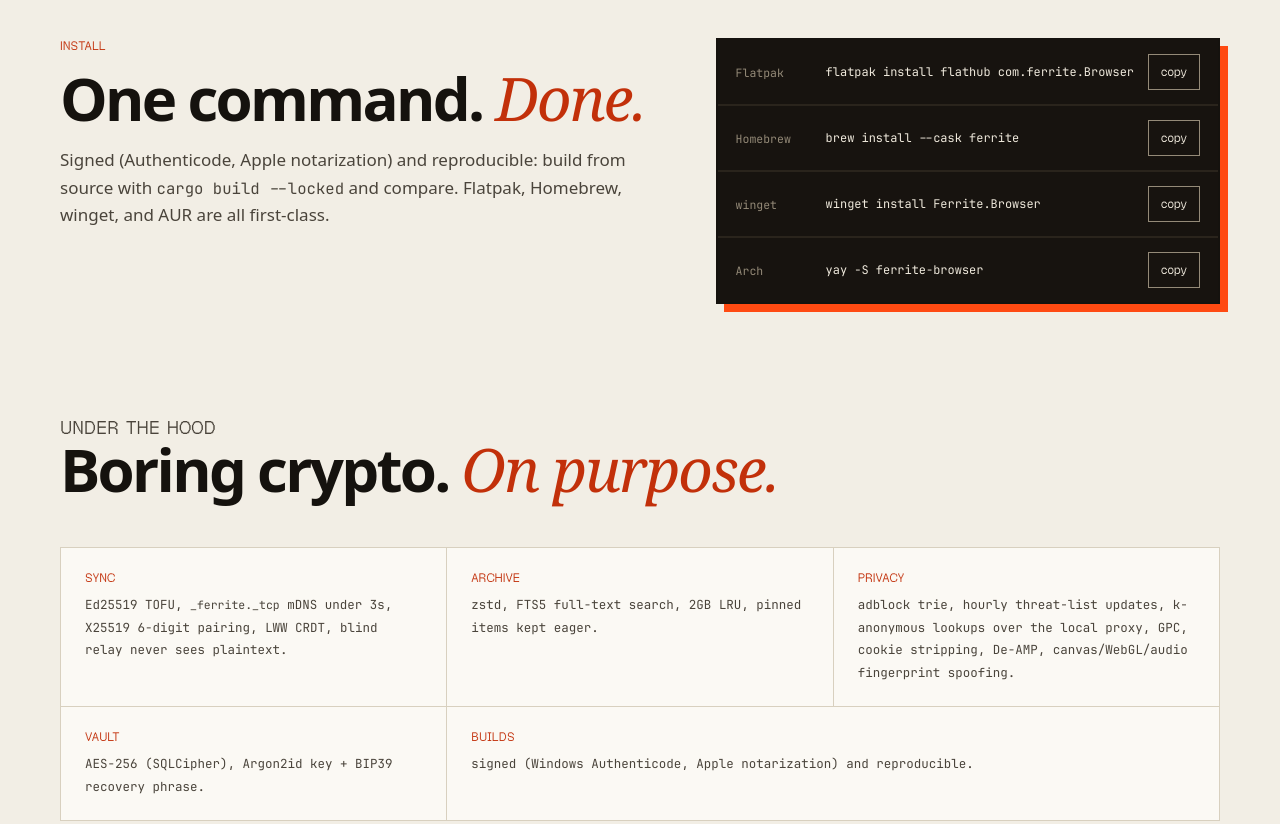
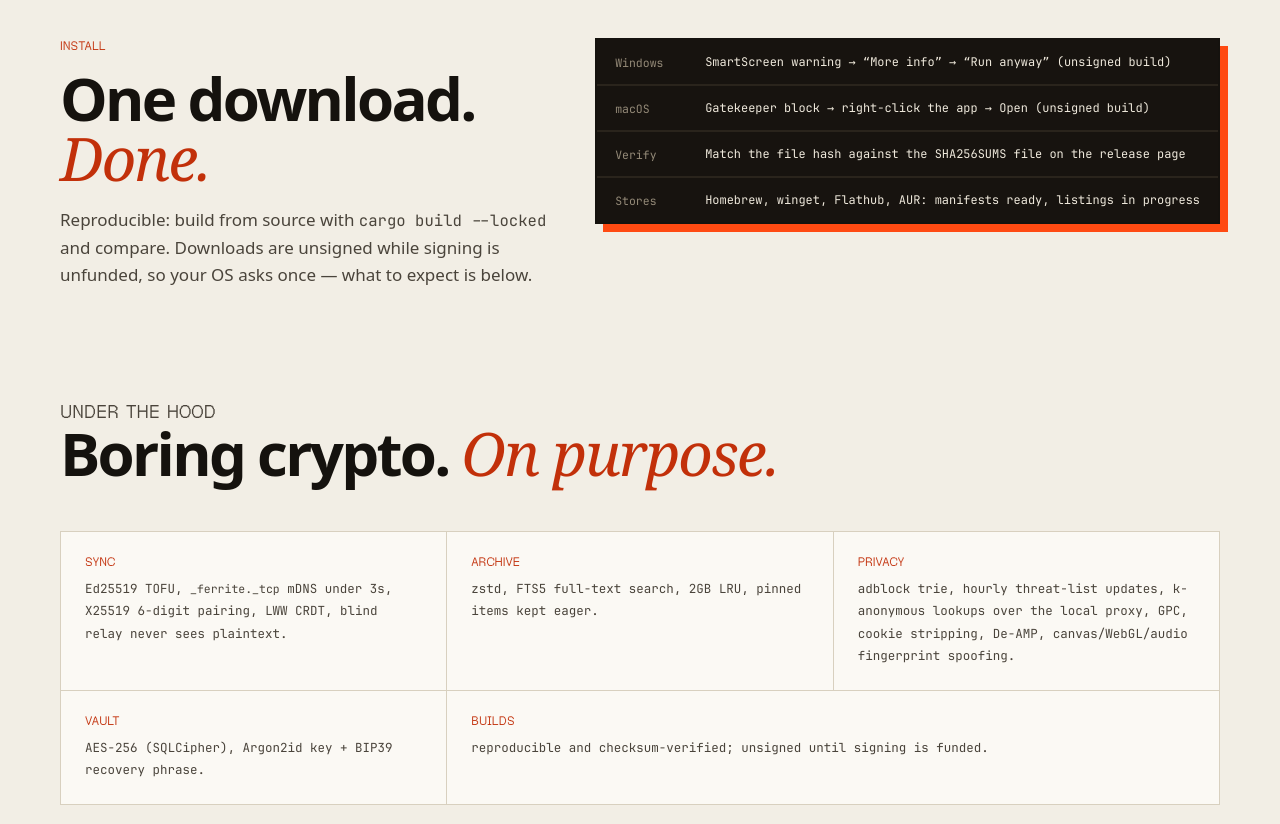
Before and after one commit to ZaudRehman/ferrite, a plain HTML site: page docs/index.html in a window 1280 px wide. Shown: the part 2780-3604 px from the top of the page. Drawn offline with Linux system fonts and the light colour scheme.

Commit message:
fix: honest install section - OS warnings, checksum verify, no fake store commands

```diff
--- a/docs/index.html
+++ b/docs/index.html
@@ -220,12 +220,12 @@
 </section>
 <section class="w sec" id="install" aria-labelledby="ih">
 <div class="ins">
-<div class="r"><p class="kk">Install</p><h2 id="ih">One command. <em>Done.</em></h2><p style="margin:0;color:var(--i2);font-size:17px">Signed (Authenticode, Apple notarization) and reproducible: build from source with <code>cargo build --locked</code> and compare. Flatpak, Homebrew, winget, and AUR are all first-class.</p></div>
+<div class="r"><p class="kk">Install</p><h2 id="ih">One download. <em>Done.</em></h2><p style="margin:0;color:var(--i2);font-size:17px">Reproducible: build from source with <code>cargo build --locked</code> and compare. Downloads are unsigned while signing is unfunded, so your OS asks once — what to expect is below.</p></div>
 <div class="cm r" style="--d:.1s">
-<div><small>Flatpak</small><code>flatpak install flathub com.ferrite.Browser</code><button data-c="flatpak install flathub com.ferrite.Browser">copy</button></div>
-<div><small>Homebrew</small><code>brew install --cask ferrite</code><button data-c="brew install --cask ferrite">copy</button></div>
-<div><small>winget</small><code>winget install Ferrite.Browser</code><button data-c="winget install Ferrite.Browser">copy</button></div>
-<div><small>Arch</small><code>yay -S ferrite-browser</code><button data-c="yay -S ferrite-browser">copy</button></div>
+<div><small>Windows</small><code>SmartScreen warning &rarr; &ldquo;More info&rdquo; &rarr; &ldquo;Run anyway&rdquo; (unsigned build)</code></div>
+<div><small>macOS</small><code>Gatekeeper block &rarr; right-click the app &rarr; Open (unsigned build)</code></div>
+<div><small>Verify</small><code>Match the file hash against the SHA256SUMS file on the release page</code></div>
+<div><small>Stores</small><code>Homebrew, winget, Flathub, AUR: manifests ready, listings in progress</code></div>
 </div>
 </div>
 </section>
@@ -236,7 +236,7 @@
 <div><h3>Archive</h3>zstd, FTS5 full-text search, 2GB LRU, pinned items kept eager.</div>
 <div><h3>Privacy</h3>adblock trie, hourly threat-list updates, k-anonymous lookups over the local proxy, GPC, cookie stripping, De-AMP, canvas/WebGL/audio fingerprint spoofing.</div>
 <div><h3>Vault</h3>AES-256 (SQLCipher), Argon2id key + BIP39 recovery phrase.</div>
-<div><h3>Builds</h3>signed (Windows Authenticode, Apple notarization) and reproducible.</div>
+<div><h3>Builds</h3>reproducible and checksum-verified; unsigned until signing is funded.</div>
 </div>
 </section>
 <section class="w sec" aria-label="Requirements and source"><div class="two">
```
